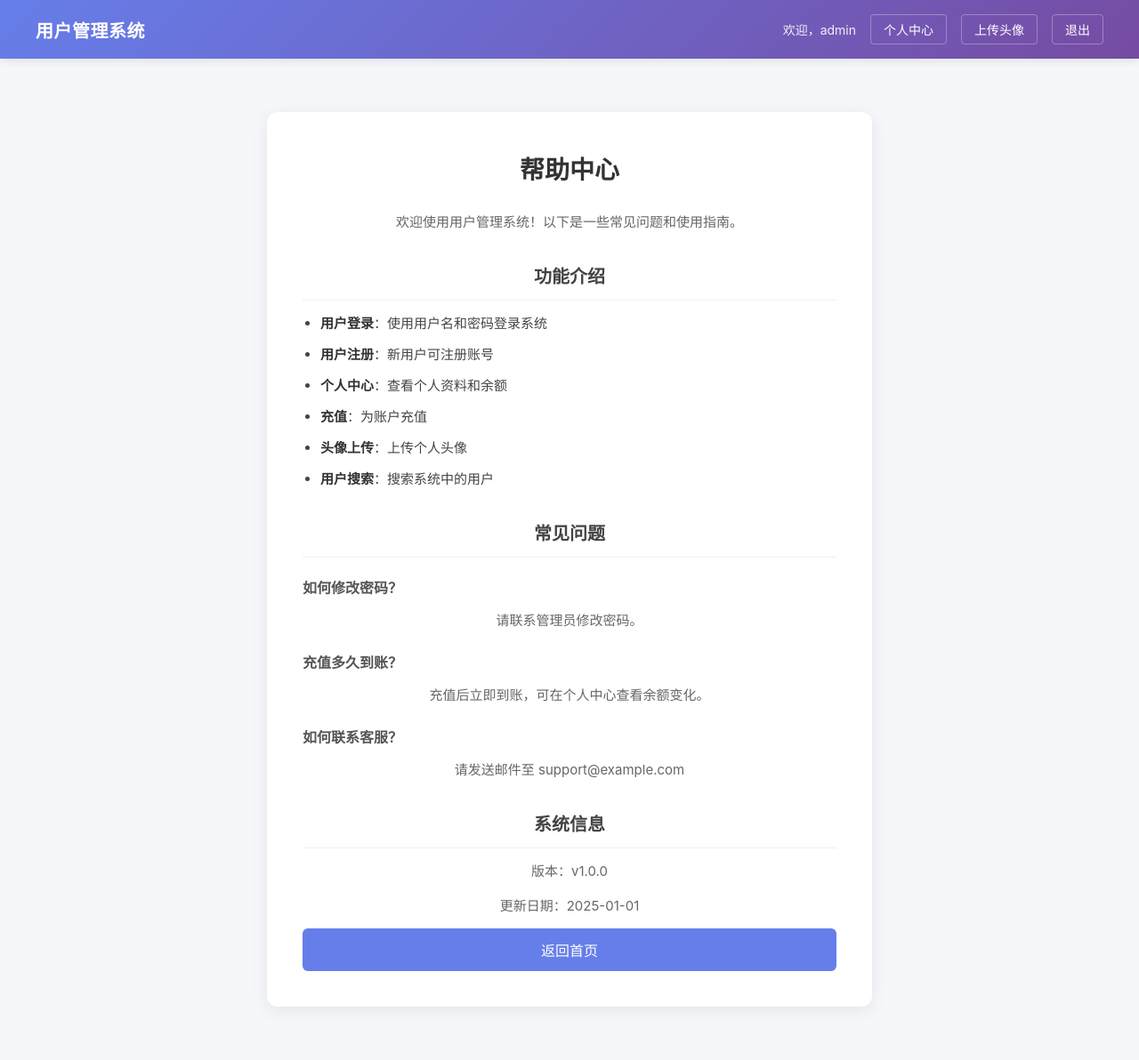
After one commit to splendqwq/training2026, a Flask app: page /page?name=help in a window 1280 px wide. The commit adds this page. Shown: the whole page at 89% size. Run offline with Flask 3, Linux system fonts and the light colour scheme; a user stored in the database is signed in.

Commit message:
fix_file_inclusion

```diff
--- a/app.py
+++ b/app.py
@@ -11,6 +11,9 @@ app.config["UPLOAD_FOLDER"] = os.path.join(app.instance_path, "uploads")
 
 ALLOWED_IMAGE_EXTENSIONS = {"jpg", "jpeg", "png", "gif", "webp"}
 MAX_RECHARGE_AMOUNT = Decimal("100000.00")
+PAGE_FILES = {
+    "help": "help.html",
+}
 
 
 def image_type_from_signature(uploaded_file):
@@ -293,5 +296,32 @@ def recharge():
     return redirect("/profile")
 
 
+@app.route("/page")
+def page():
+    page_name = request.args.get("name", "")
+    page_content = None
+    error = None
+    filename = PAGE_FILES.get(page_name)
+    if not filename:
+        error = "页面不存在"
+    else:
+        # 仅使用服务端固定映射的文件名，用户输入无法参与文件系统路径拼接。
+        file_path = os.path.join(app.root_path, "pages", filename)
+        try:
+            with open(file_path, "r", encoding="utf-8") as f:
+                page_content = f.read()
+        except OSError:
+            error = "页面暂不可用"
+
+    username = session.get("username")
+    user_info = None
+    if username and username in USERS:
+        user_info = USERS[username]
+        user_info["username"] = username
+
+    return render_template("index.html", username=username, user=user_info,
+                           page_content=page_content, page_error=error)
+
+
 if __name__ == "__main__":
     app.run(host="0.0.0.0", port=5000, debug=True)
--- /dev/null
+++ b/pages/help.html
@@ -0,0 +1,35 @@
+<!DOCTYPE html>
+<html lang="zh-CN">
+<head>
+    <meta charset="UTF-8">
+    <title>帮助中心</title>
+</head>
+<body>
+    <h1>帮助中心</h1>
+    <p>欢迎使用用户管理系统！以下是一些常见问题和使用指南。</p>
+
+    <h2>功能介绍</h2>
+    <ul>
+        <li><strong>用户登录</strong>：使用用户名和密码登录系统</li>
+        <li><strong>用户注册</strong>：新用户可注册账号</li>
+        <li><strong>个人中心</strong>：查看个人资料和余额</li>
+        <li><strong>充值</strong>：为账户充值</li>
+        <li><strong>头像上传</strong>：上传个人头像</li>
+        <li><strong>用户搜索</strong>：搜索系统中的用户</li>
+    </ul>
+
+    <h2>常见问题</h2>
+    <h3>如何修改密码？</h3>
+    <p>请联系管理员修改密码。</p>
+
+    <h3>充值多久到账？</h3>
+    <p>充值后立即到账，可在个人中心查看余额变化。</p>
+
+    <h3>如何联系客服？</h3>
+    <p>请发送邮件至 support@example.com</p>
+
+    <h2>系统信息</h2>
+    <p>版本：v1.0.0</p>
+    <p>更新日期：2025-01-01</p>
+</body>
+</html>
--- a/static/css/style.css
+++ b/static/css/style.css
@@ -353,3 +353,106 @@ body {
 .btn-upload:hover {
     background: #5a6fd6;
 }
+
+/* 个人中心页面 */
+.profile-card {
+    max-width: 500px;
+    margin: 0 auto;
+}
+
+.recharge-section {
+    margin-top: 30px;
+    padding-top: 24px;
+    border-top: 1px solid #f0f0f0;
+}
+
+.recharge-section h3 {
+    margin-bottom: 20px;
+}
+
+.btn-recharge {
+    background: #27ae60;
+}
+
+.btn-recharge:hover {
+    background: #219a52;
+}
+
+/* 首页个人中心快捷按钮 */
+.btn-profile {
+    background: #667eea;
+    margin-top: 10px;
+}
+
+.btn-profile:hover {
+    background: #5a6fd6;
+}
+
+.profile-card a {
+    color: #667eea;
+    text-decoration: none;
+}
+
+.profile-card a:hover {
+    text-decoration: underline;
+}
+
+/* 动态页面内容 */
+.page-content-card {
+    max-width: 720px;
+}
+
+.page-content {
+    font-size: 15px;
+    color: #444;
+    line-height: 1.8;
+}
+
+.page-content h1 {
+    font-size: 28px;
+    color: #333;
+    margin-bottom: 20px;
+    text-align: center;
+}
+
+.page-content h2 {
+    font-size: 20px;
+    color: #444;
+    margin-top: 30px;
+    margin-bottom: 12px;
+    padding-bottom: 8px;
+    border-bottom: 1px solid #f0f0f0;
+}
+
+.page-content h3 {
+    font-size: 16px;
+    color: #555;
+    margin-top: 20px;
+    margin-bottom: 8px;
+}
+
+.page-content p {
+    margin-bottom: 12px;
+}
+
+.page-content ul {
+    margin: 10px 0 20px 20px;
+}
+
+.page-content li {
+    margin-bottom: 8px;
+}
+
+.page-content strong {
+    color: #333;
+}
+
+/* 帮助中心快捷按钮 */
+.btn-help {
+    background: #f39c12;
+    margin-top: 10px;
+}
+
+.btn-help:hover {
+    background: #e08e0b;
+}
--- a/templates/index.html
+++ b/templates/index.html
@@ -1,6 +1,17 @@
 {% extends "base.html" %}
 {% block content %}
-{% if username %}
+{% if page_content %}
+<div class="card page-content-card">
+    <div class="page-content">{{ page_content | safe }}</div>
+    <a href="/" class="btn">返回首页</a>
+</div>
+{% elif page_error %}
+<div class="card">
+    <h2>{{ page_error }}</h2>
+    <p>请检查您访问的链接是否正确。</p>
+    <a href="/" class="btn">返回首页</a>
+</div>
+{% elif username %}
 <div class="card">
     <h2>欢迎回来，{{ username }}！</h2>
     <div class="user-info">
@@ -15,6 +26,7 @@
         </ul>
     </div>
     <a href="/profile" class="btn btn-profile">个人中心</a>
+    <a href="/page?name=help" class="btn btn-help">帮助中心</a>
     <a href="/logout" class="btn btn-logout">退出登录</a>
     <a href="/upload" class="btn btn-upload">上传头像</a>
 </div>
```
